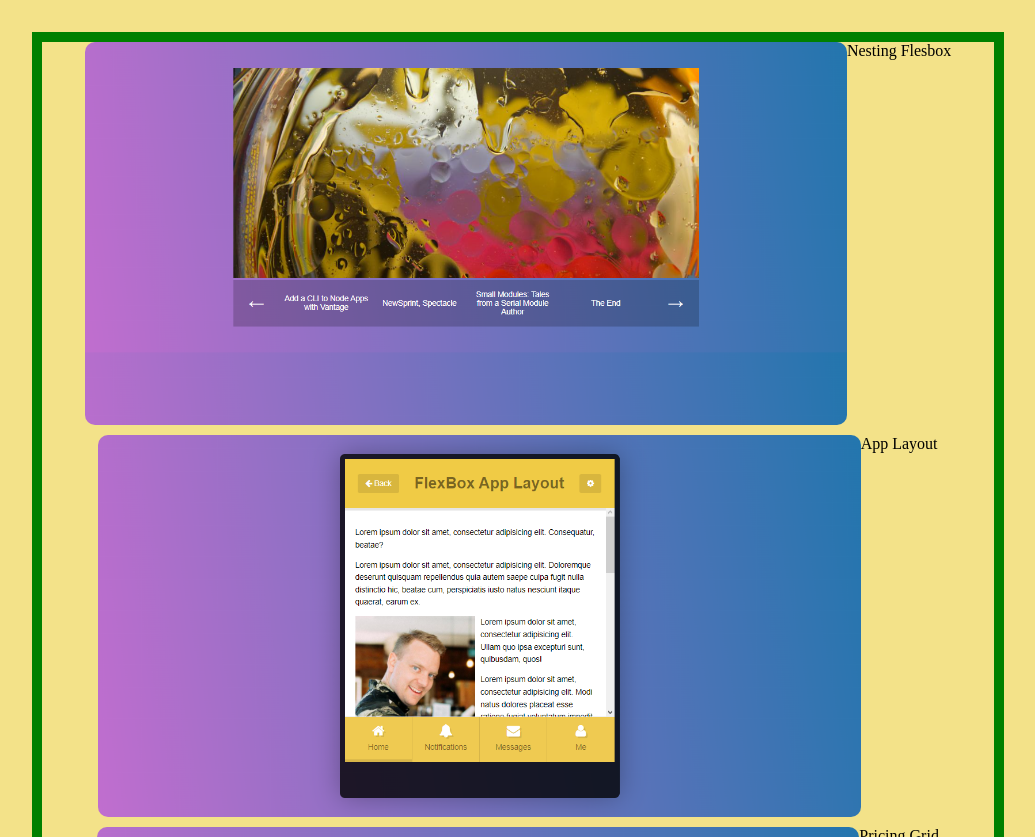
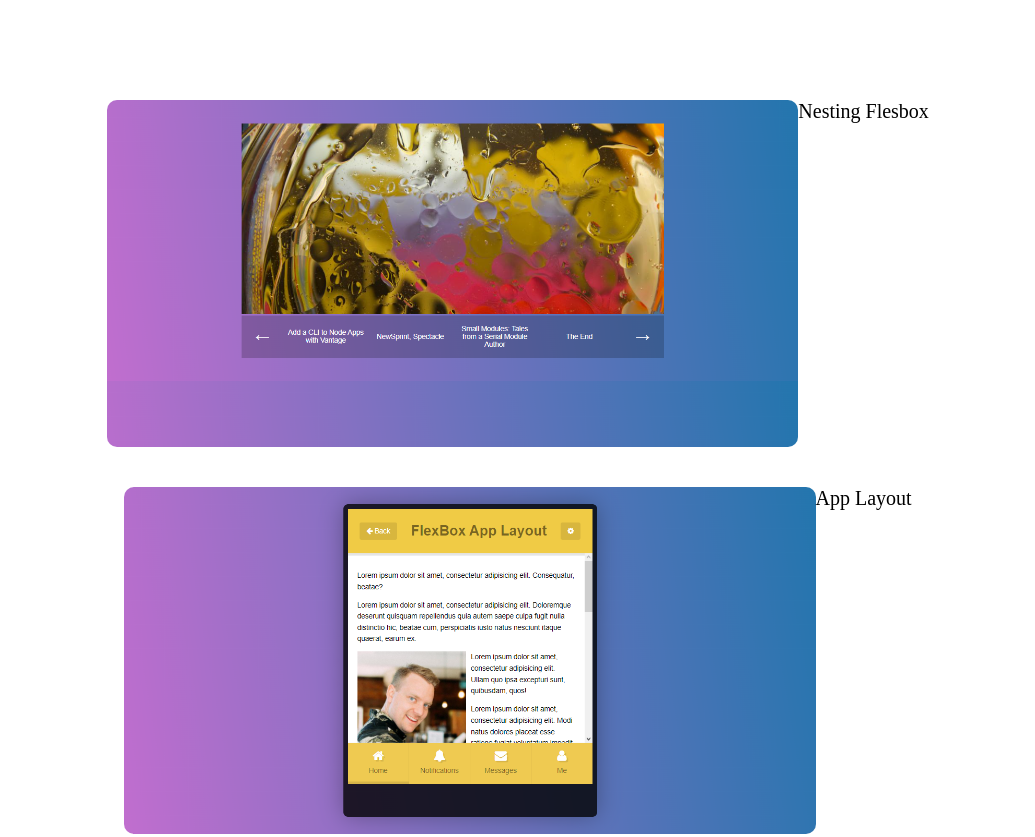
Before and after one commit to purplehippo911/flexbox, a plain HTML site: page index.html in a window 1280 px wide. Shown: the top 837 px of the page, without its empty margins (122-1157 px from the left). Drawn offline with Linux system fonts and the light colour scheme.

Commit message:
💄🎨✨made background look nicer

```diff
--- a/style.css
+++ b/style.css
@@ -1,29 +1,34 @@
 * {
     box-sizing:border-box;
-    margin:0;
-    padding:0;
     text-decoration:none;
-    font-size:16px;
+    font-size:20px;
     color:black;
 }
 
 body {
-    min-height:100vh;
-    background-color:rgba(233, 198, 20, 0.5);
+    margin:0;
+    padding:0;
+}
+
+a {
     display:flex;
-    flex-direction:column;
-    align-items:center;
-    justify-content:center;
+    justify-content: center;
+    max-width:100%;
+    margin-bottom:2rem;
+}
+
+img {
+    max-width:80%;
+    border-radius:10px;
 }
 
 .hero {
-    padding:2rem;
+    padding:5rem;
 }
 
 .wrapper {
     width:80%;
     margin:0 auto;
-    border:10px solid green;
     display:flex;
     align-items:center;
 }
@@ -32,16 +37,3 @@ body {
     width:clamp(37rem, 100%, 140rem);
     height:100%;
 }
-
-
-a {
-display:flex;
-justify-content: center;
-max-width:100%;
-}
-
- img {
-max-width:80%;
-border-radius:10px;
-margin-bottom:10px;
-}
```
Also changed, not shown: index.html (+4 -1 lines).
